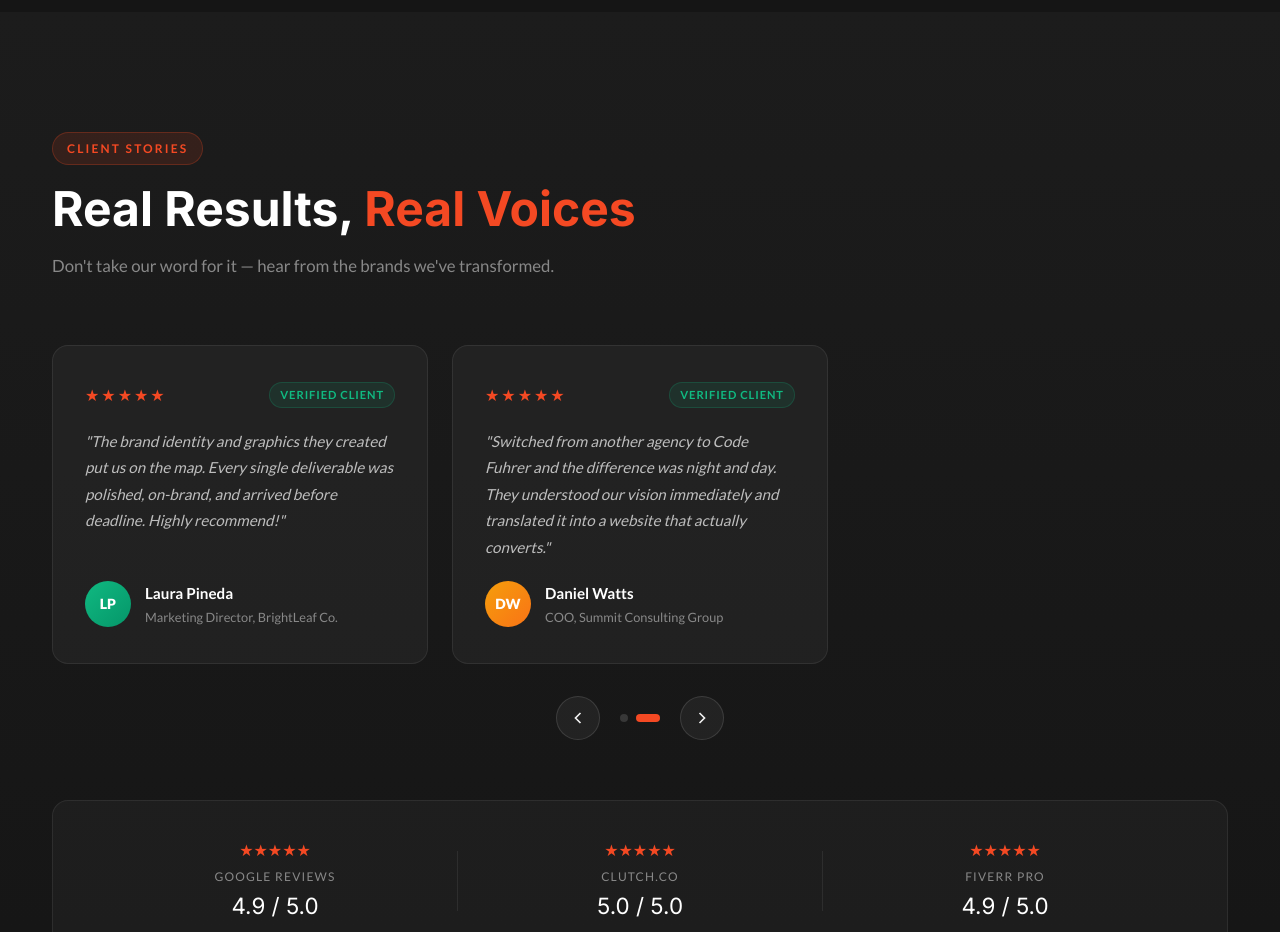
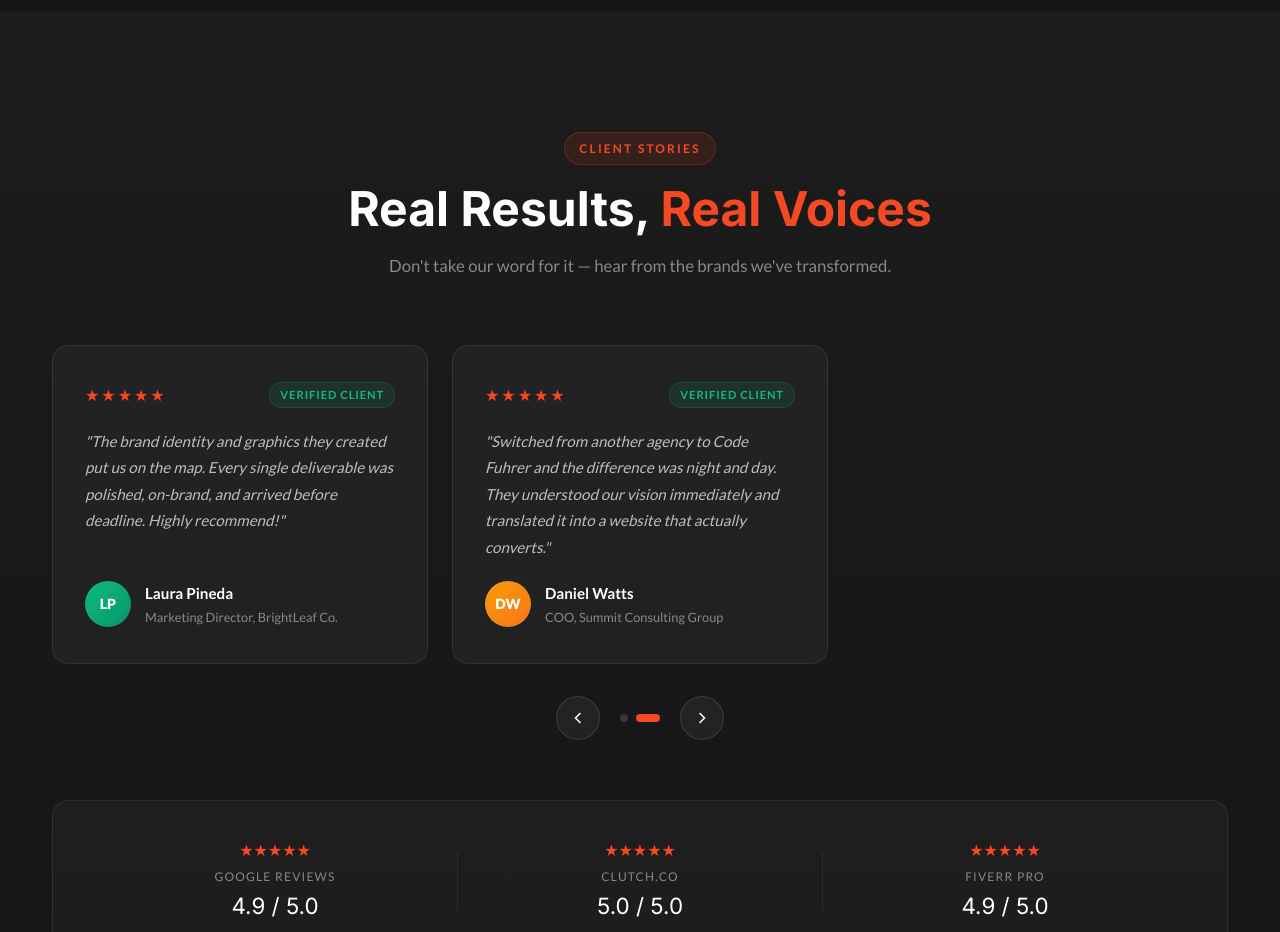
Before and after one commit to iahmadmughal/codefuhrer, a plain HTML site: page index.html in a window 1280 px wide. Shown: the part 3240-4172 px from the top of the page. Drawn offline with Linux system fonts and the light colour scheme.

Commit message:
Heading Alignment

```diff
--- a/index.html
+++ b/index.html
@@ -388,9 +388,11 @@
   <!-- ═══════════════════ TESTIMONIALS ═══════════════════ -->
   <section class="testimonials" id="testimonials">
     <div class="container">
-      <div class="section-label">Client Stories</div>
-      <h2 class="section-title">Real Results, <span>Real Voices</span></h2>
-      <p class="section-sub">Don't take our word for it — hear from the brands we've transformed.</p>
+      <div class="section-center-header">
+        <div class="section-label">Client Stories</div>
+        <h2 class="section-title">Real Results, <span>Real Voices</span></h2>
+        <p class="section-sub">Don't take our word for it — hear from the brands we've transformed.</p>
+      </div>
 
       <div class="testimonials-track-wrap">
         <div class="testimonials-track" id="testimonials-track">
```
